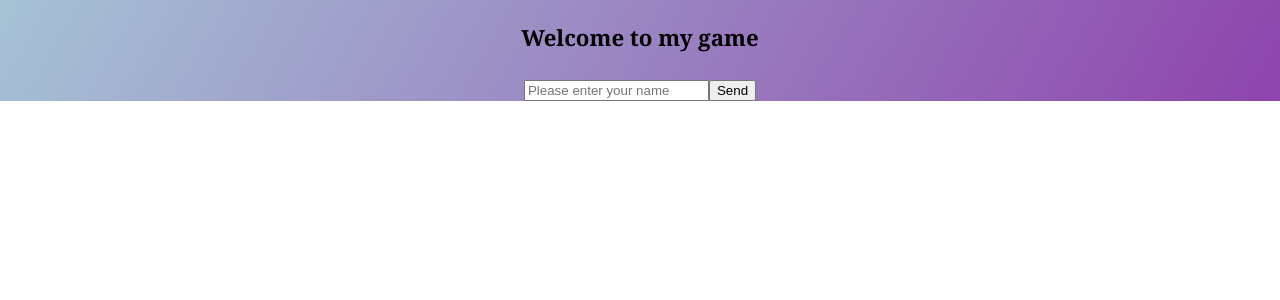
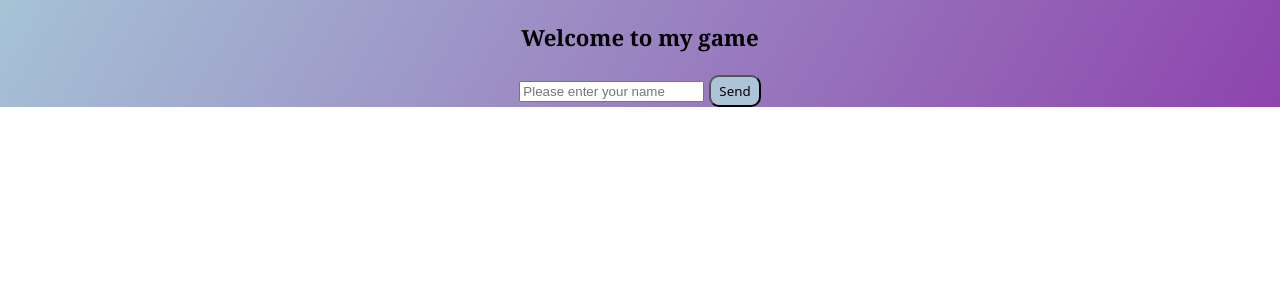
Before and after one commit to raquellchavezz/techtonica-assignments, a React (Create React App) app in the folder week8/client/: page / in a window 1280 px wide. Shown: the top 300 px of the page. Built offline with nearby package versions, Linux system fonts and the light colour scheme.

Commit message:
adds styling to input text field

```diff
--- a/week8/client/src/App.css
+++ b/week8/client/src/App.css
@@ -18,10 +18,17 @@ input[type=text] - will only select text fields */
   font-family: Verdana, Geneva, Tahoma, sans-serif;
   font-size: 15;
   border: 3px solid rgba(220, 44, 196, 0.275);
-  box-shadow: 0px 0px 5px #61C5FA;
+  box-shadow: 0px 0px 5px #1c92ce;
   outline: none;
+}
 
-
+.submitButton{
+  margin-left: 5px;
+  cursor: pointer;
+  background-color:rgb(173, 196, 216);
+  border-radius: 10px;
+  padding: 5px 8px;
+  font-family: system-ui, -apple-system, BlinkMacSystemFont, 'Segoe UI', Roboto, Oxygen, Ubuntu, Cantarell, 'Open Sans', 'Helvetica Neue', sans-serif
 }
 
 .ListMain{
--- a/week8/client/src/components/user.js
+++ b/week8/client/src/components/user.js
@@ -22,7 +22,7 @@ const UserForm = (props) => {
             value={value}
             onChange={(e) => setValue(e.target.value)}
           />
-          <button type="submit">Send</button>
+          <button className = "submitButton" type="submit">Send</button>
         </form>
       </div>
     </div>
```
